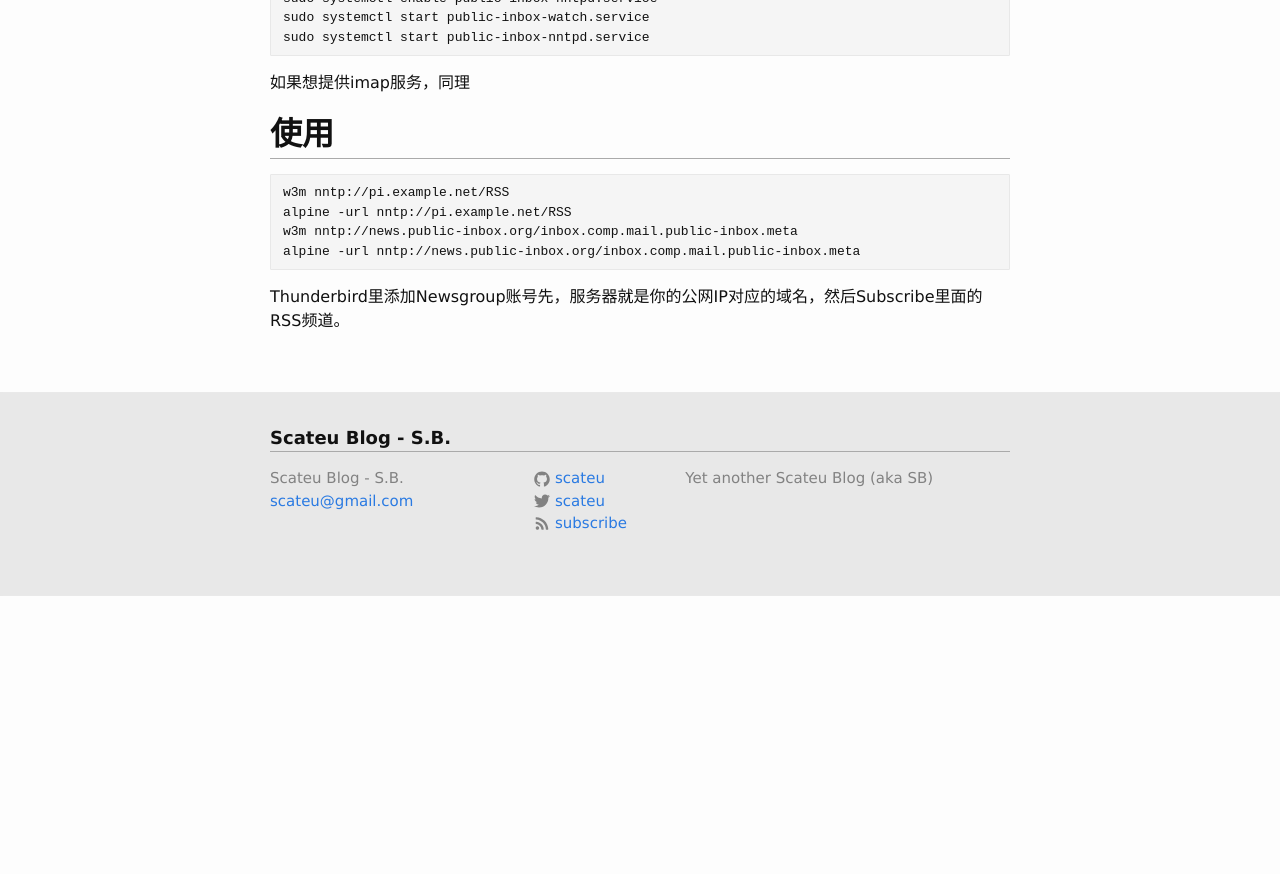
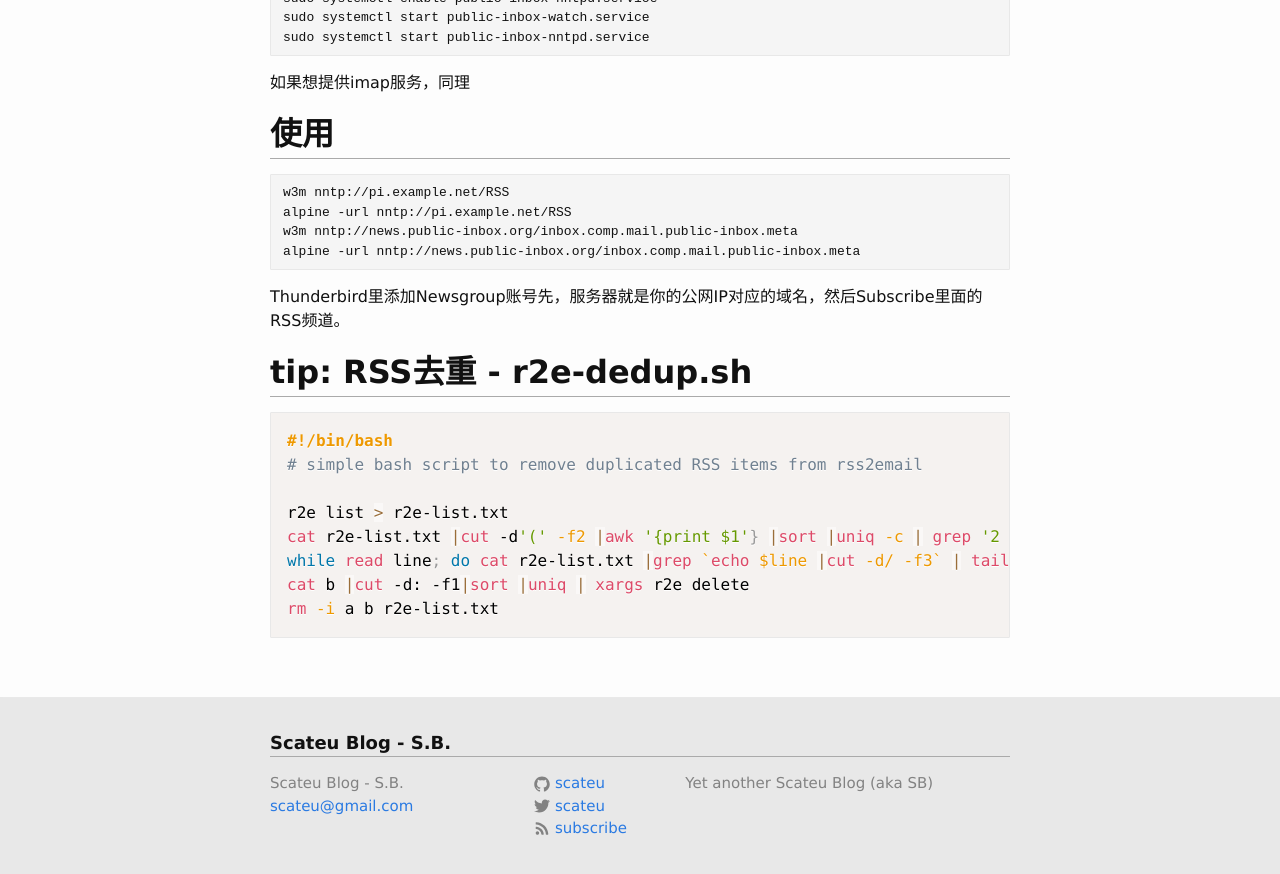
Before and after one commit to scateu/scateu.github.io, a Jekyll site: the page built from _posts/2025-08-08-rss2email-public-inbox-nntp.md, in a window 1280 px wide and 900 px high, scrolled down 6193 px. Shown: the top 874 px of the window. Built offline with Jekyll 4.4.1, drawn with Linux system fonts in a browser that asks for light colours; nearby versions of some CDN libraries; comment, search, counter and statistics services are not loaded; before the commit the page ends 6788 px from its top, so only the background shows below that.

Commit message:
r2e-dedup

````diff
--- a/_posts/2025-08-08-rss2email-public-inbox-nntp.md
+++ b/_posts/2025-08-08-rss2email-public-inbox-nntp.md
@@ -304,3 +304,16 @@ systemd的配置文件们:
     alpine -url nntp://news.public-inbox.org/inbox.comp.mail.public-inbox.meta
 
 Thunderbird里添加Newsgroup账号先，服务器就是你的公网IP对应的域名，然后Subscribe里面的RSS频道。
+
+
+## tip: RSS去重 - r2e-dedup.sh
+```bash
+#!/bin/bash
+# simple bash script to remove duplicated RSS items from rss2email
+
+r2e list > r2e-list.txt
+cat r2e-list.txt |cut -d'(' -f2 |awk '{print $1'} |sort |uniq -c | grep '2 http' > a
+while read line; do cat r2e-list.txt |grep `echo $line |cut -d/ -f3` | tail -n1; done < a > b
+cat b |cut -d: -f1|sort |uniq | xargs r2e delete
+rm -i a b r2e-list.txt
+```
````
